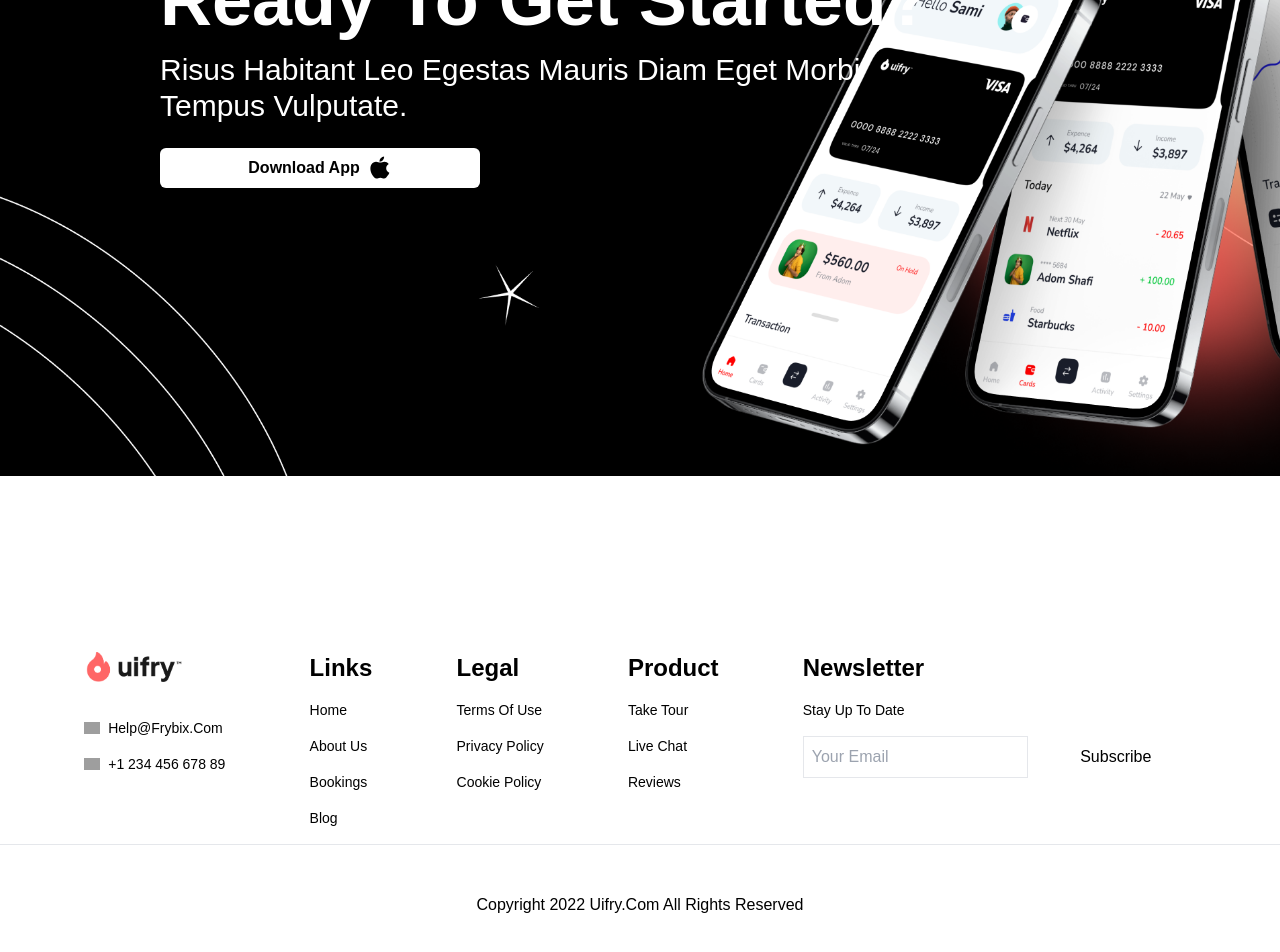
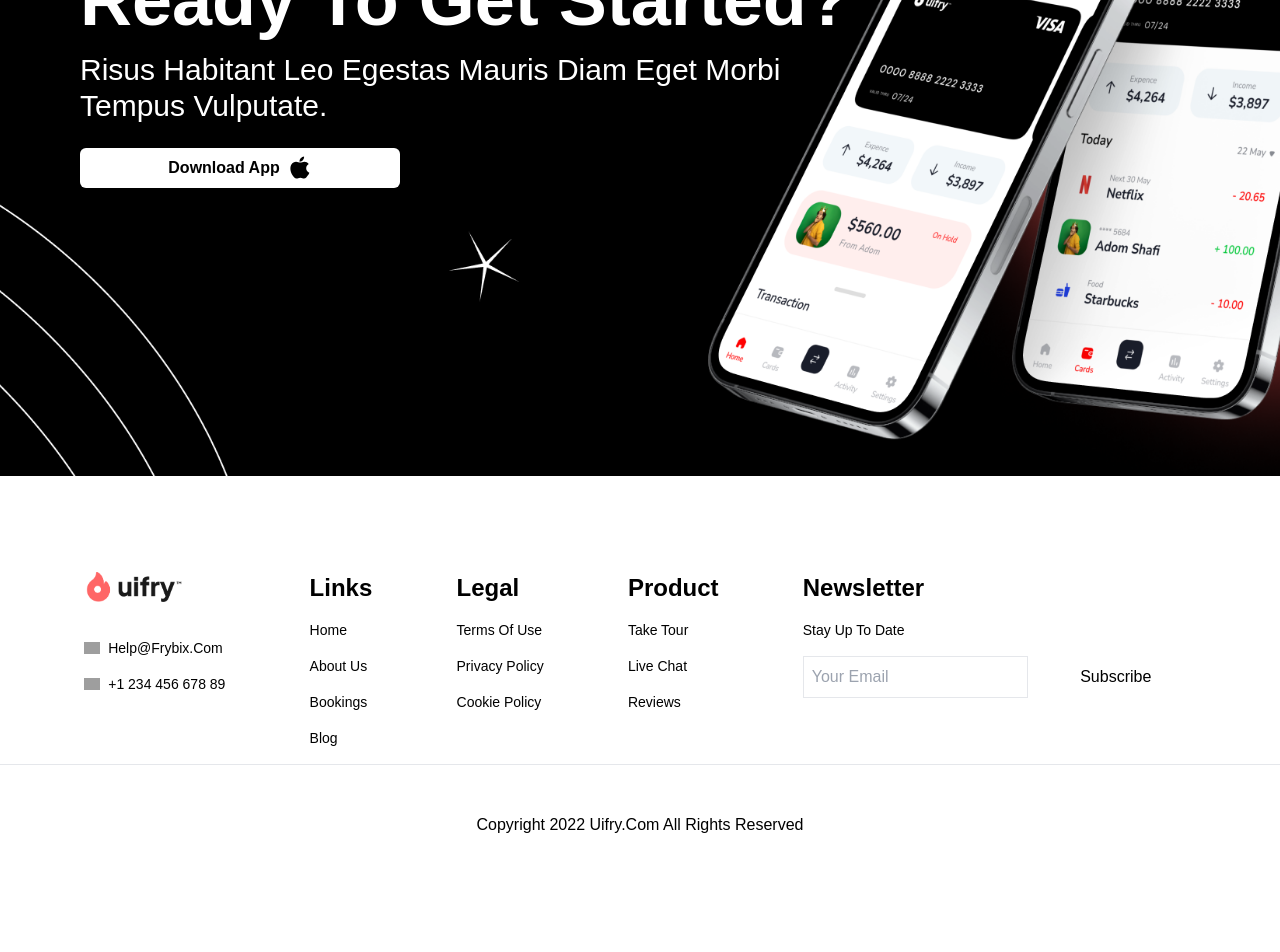
Before and after one commit to Ayaan-7091/Uifry, a React (Create React App) app: page / in a window 1280 px wide. Shown: the part 4855-5807 px from the top of the page. After the commit the page ends 5740 px from the top, so only its background shows below. Built offline with nearby package versions, Linux system fonts and the light colour scheme; grey boxes are pictures that could not be loaded; a web font is replaced by a local one.

Commit message:
fixed banner

```diff
--- a/src/App.js
+++ b/src/App.js
@@ -10,6 +10,8 @@ import Section4 from './pages/section-4';
 import Section5 from './pages/section-5';
 import FAQ from './pages/faq';
 import BannerSection from './pages/banner-section';
+import BannerSection2 from './pages/banner-section-2';
+
 import Footer from './pages/footer';
 
 
@@ -31,7 +33,7 @@ function App() {
     <Section4 darkMode={darkMode}/>
     <Section5 darkMode={darkMode}/>
     <FAQ darkMode={darkMode}/>
-    <BannerSection />
+    <BannerSection2 darkMode={darkMode}/>
     <Footer darkMode={darkMode}/>
     </div>
     </div>
--- /dev/null
+++ b/src/pages/banner-section-2.jsx
@@ -0,0 +1,23 @@
+import img from '../assets/banner-2.png';
+import blur from '../assets/blur1.png';
+
+export default function BannerSection2() {
+    return (
+        <div className="relative h-screen w-full bg-cover bg-no-repeat bg-center p-20 bg-gray-900" style={{ backgroundImage: `url(${img})` }}>
+            <div className="absolute inset-0 flex flex-col justify-center pl-20">
+                <h1 className="text-white text-3xl md:text-5xl lg:text-7xl font-bold mb-4">
+                    Ready To Get Started?
+                </h1>
+                <p className="text-white text-sm md:text-xl lg:text-3xl mb-6 ">
+                    Risus Habitant Leo Egestas Mauris Diam Eget Morbi <br /> Tempus Vulputate.
+                </p>
+                <button className="bg-white text-black p-2 rounded-md flex items-center justify-center w-full max-w-xs">
+                    <p className="mr-2 font-semibold text-sm md:text-base">Download App</p>
+                    <svg xmlns="http://www.w3.org/2000/svg" width="24" height="24" viewBox="0 0 50 50" fill="none">
+                        <path d="M 44.527344 34.75 C 43.449219 37.144531 42.929688 38.214844 41.542969 40.328125 C 39.601563 43.28125 36.863281 46.96875 33.480469 46.992188 C 30.46875 47.019531 29.691406 45.027344 25.601563 45.0625 C 21.515625 45.082031 20.664063 47.03125 17.648438 47 C 14.261719 46.96875 11.671875 43.648438 9.730469 40.699219 C 4.300781 32.429688 3.726563 22.734375 7.082031 17.578125 C 9.457031 13.921875 13.210938 11.773438 16.738281 11.773438 C 20.332031 11.773438 22.589844 13.746094 25.558594 13.746094 C 28.441406 13.746094 30.195313 11.769531 34.351563 11.769531 C 37.492188 11.769531 40.8125 13.480469 43.1875 16.433594 C 35.421875 20.691406 36.683594 31.78125 44.527344 34.75 Z M 31.195313 8.46875 C 32.707031 6.527344 33.855469 3.789063 33.4375 1 C 30.972656 1.167969 28.089844 2.742188 26.40625 4.78125 C 24.878906 6.640625 23.613281 9.398438 24.105469 12.066406 C 26.796875 12.152344 29.582031 10.546875 31.195313 8.46875 Z" fill="#000000"></path>
+                    </svg>
+                </button>
+            </div>
+        </div>
+    );
+}
--- a/src/pages/footer.jsx
+++ b/src/pages/footer.jsx
@@ -4,7 +4,7 @@ import logoDark from '../assets/logo-dark.png';
 
 export default function Footer({ darkMode }) {
     return (
-        <div className={`footer grid ${darkMode ? 'bg-gray-900 text-white' : 'bg-white text-black'}-100 mt-40`}>
+        <div className={`footer grid ${darkMode ? 'bg-gray-900 text-white' : 'bg-white text-black'}-100 pt-20`}>
             <div className="section-2 flex flex-col md:flex-row justify-evenly gap-4 p-6 md:p-4 ">
                 <div className="block-s-1 flex flex-col space-y-4">
                     <div className="tab-1 flex items-center space-x-4">
```
Also changed, not shown: src/assets/banner-2.png (added).
